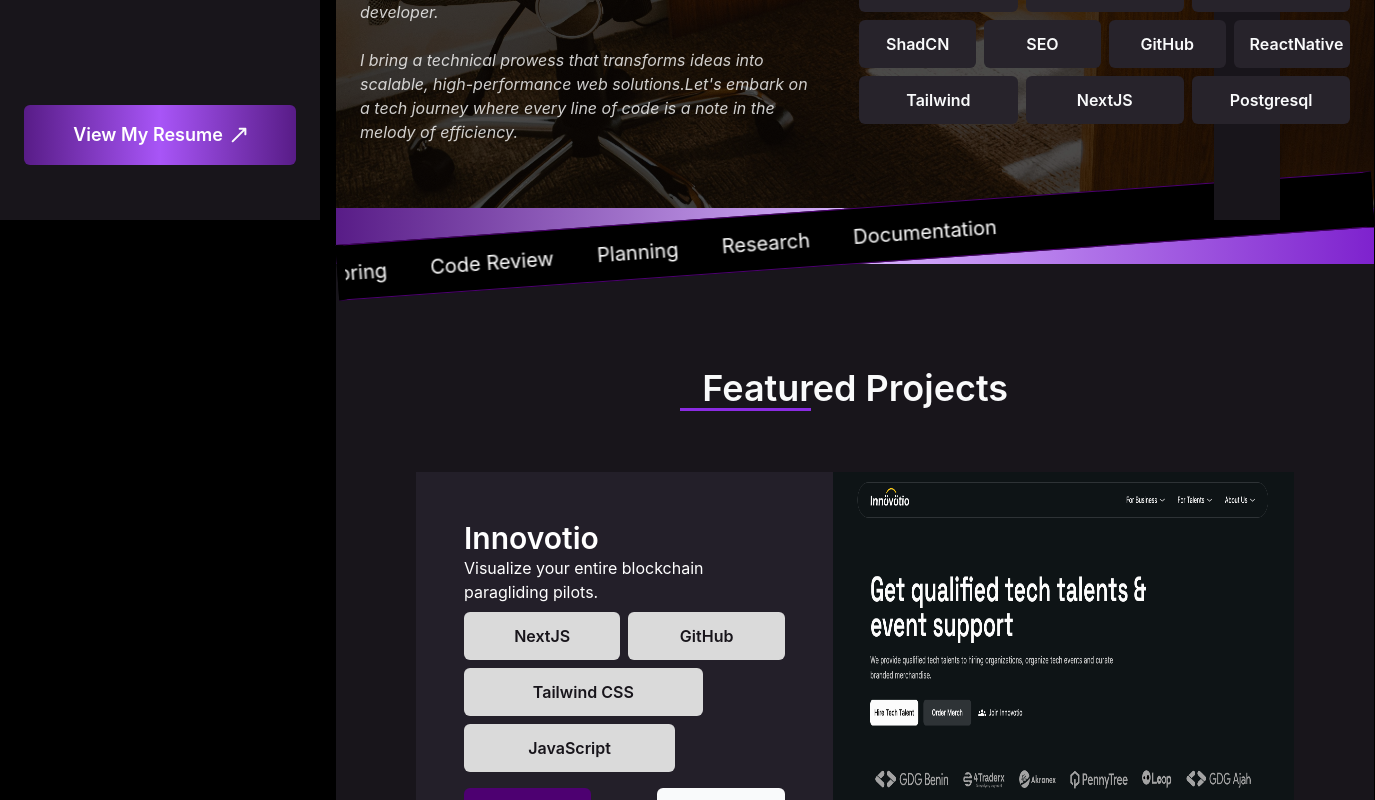
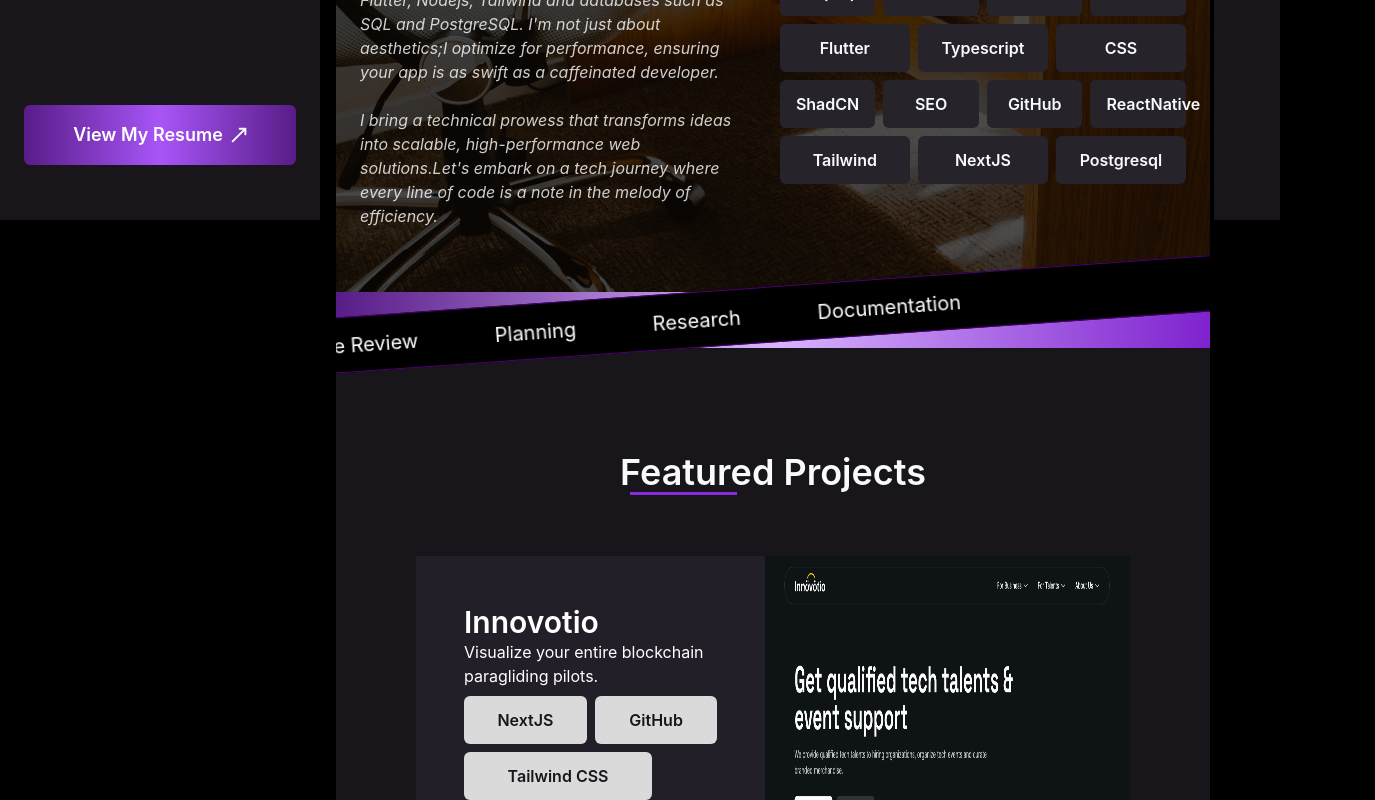
Before and after one commit to valentina-buoro/portfolio-2.0, a Next.js app: page / in a window 1280 px wide. Shown: the part 580-1380 px from the top of the page, 1375 px wide, since content can reach past the window. Built offline with nearby package versions, Linux system fonts and the light colour scheme.

Commit message:
refactor divider

```diff
--- a/components/Divider.tsx
+++ b/components/Divider.tsx
@@ -2,10 +2,10 @@
 
 const Divider = () => {
   return (
-    <div className="w-screen md:w-full ">
+    <div className="w-screen md:w-full  ">
       <div className="h-14 bg-gradient-to-r from-purple-900 via-purple-300 to-purple-700">
-        <div className="h-14 transform rotate-[-4.068deg] flex-1 bg-[#000;] border border-[#4D0071] border-x-8 border-x-black w-full flex items-center justify-center overflow-hidden">
-          <div className="text-white text-center text-xs md:text-xl font-normal w-full flex lg:justify-around items-center scroll-containers primary-text">
+        <div className="h-14 transform rotate-[-4.068deg] flex-1 bg-[#000;] border border-[#4D0071]  absolute -left-[19%] w-[120%]   flex items-center justify-center overflow-hidden">
+          <div className="text-white text-center text-xs md:text-xl font-normal w-full flex lg:justify-around items-center scroll-containers primary-text ">
             <span className="block mx-4">Coding</span>
             <span className="block mx-4">Debugging</span>
             <span className="block mx-4">Refactoring</span>
@@ -14,7 +14,7 @@
             <span className="block mx-4">Research</span>
             <span className="block mx-4">Documentation</span>
           </div>
-          <div className="hidden text-white text-center text-xs md:text-xl font-normal w-full lg:flex justify-around items-center scroll-container secondary-text">
+          <div className="hidden text-white text-center text-xs md:text-xl font-normal w-full lg:flex  justify-around items-center scroll-containers secondary-text ">
           <span className="block mx-4">Coding</span>
             <span className="block mx-4">Debugging</span>
             <span className="block mx-4">Refactoring</span>
@@ -27,7 +27,7 @@
       </div>
       <style jsx>{`
         .scroll-containers {
-          display: flex;
+
           white-space: nowrap;
           position: absolute;
           inset-inline-start: 0%;
--- a/components/Layout.tsx
+++ b/components/Layout.tsx
@@ -21,7 +21,7 @@
 
     <div className=" h-full flex  bg-black m-0 p-0">
       <Profilebar />
-      <main className="md:ml-[21rem] md:mr-[4.375rem] w-fit  bg-[#18151B] ">
+      <main className="md:ml-[21rem] md:mr-[4.375rem] w-fit  bg-[#18151B] relative overflow-x-hidden ">
         {/* Main content goes here */}
         {props.children}
         {/* Add your main content */}
@@ -48,6 +48,7 @@
           Helvetica, Arial, sans-serif, "Apple Color Emoji", "Segoe UI Emoji",
           "Segoe UI Symbol";
         background:black;
+
       }
 
       button {
```
